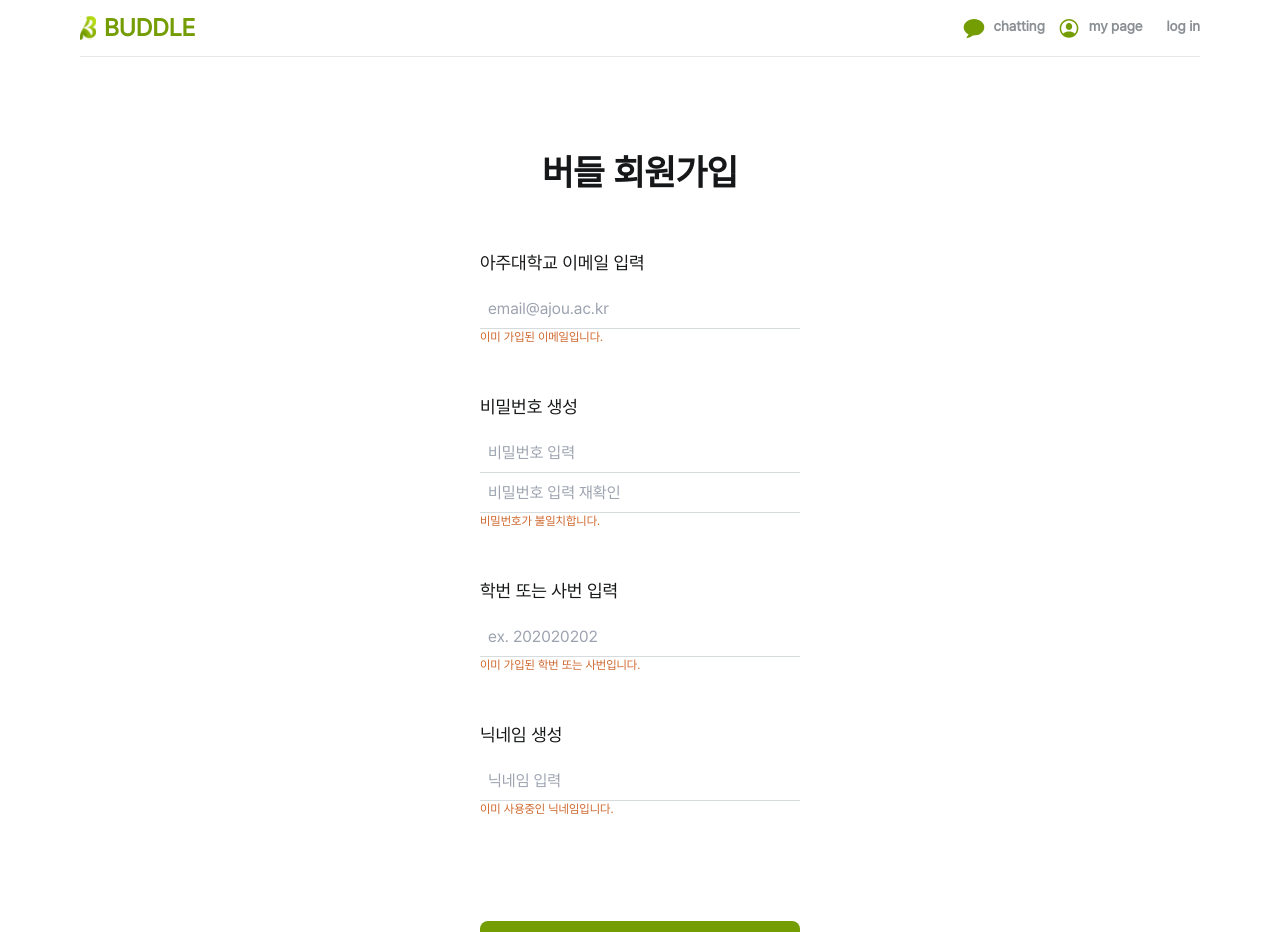
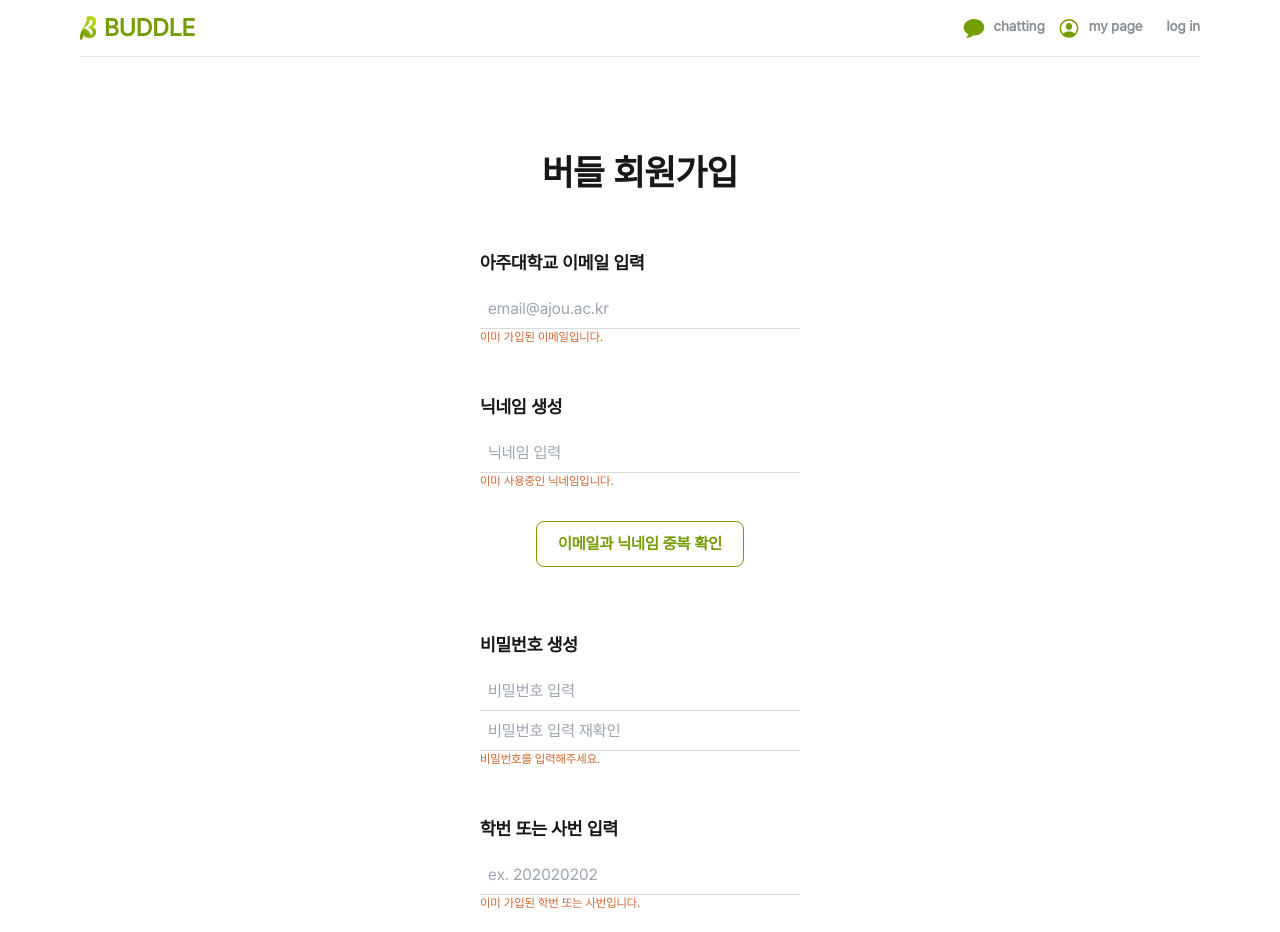
Before and after one commit to BuddlIes/FrontEnd, a React (Vite) app: page /Signup in a window 1280 px wide. Shown: the top 932 px of the page. Built offline with nearby package versions, Linux system fonts and the light colour scheme.

Commit message:
Feat:회원가입 페이지 디테일 수정 및 비밀번호 확인 기능 활성화

```diff
--- a/src/pages/Signup/Components/DuplicatecheckBtn/index.jsx
+++ b/src/pages/Signup/Components/DuplicatecheckBtn/index.jsx
@@ -3,8 +3,8 @@ import React, { useEffect, useState } from "react";
 
 function Duplicate() {
   return (
-    <div className="w-80 h-12 my-2 bg-main flex-1 py-2.5 px-4 text-base font-semibold text-white text-center hover:bg-[#ABB1B8] hover:text-[#FFF] transition-all rounded-lg">
-      중복 확인
+    <div className="w-52 h-11 mt-2 mb-10 bg-white flex-1 py-2.5 px-4 text-base font-semibold border border-[#749C03] text-[#749C03] text-center hover:border-[#ABB1B8] hover:text-[#ABB1B8] transition-all rounded-lg">
+      이메일과 닉네임 중복 확인
     </div>
   );
 }
--- a/src/pages/Signup/Components/EmailBtn/index.jsx
+++ b/src/pages/Signup/Components/EmailBtn/index.jsx
@@ -4,10 +4,11 @@ import React, { useEffect, useState } from "react";
 function Email() {
     return (
       <div class="flex flex-col py-6 px-5">
-        <div className="text-lg text-semibold text-[#161718] pb-3">아주대학교 이메일 입력</div>
+        <div className="text-lg font-bold text-[#161718] pb-3">아주대학교 이메일 입력</div>
         <input
           type="text"
           placeholder="email@ajou.ac.kr"
+          style={{ color: "#161718" }}
           class="w-80 h-10 py-2 px-2 border-b border-[#D6DBDE] text-base text-[#ABB1B8]"
         />
         <div className="text-xs font-normal text-[#CE6429]">이미 가입된 이메일입니다.</div>
--- a/src/pages/Signup/Components/IDBtn/index.jsx
+++ b/src/pages/Signup/Components/IDBtn/index.jsx
@@ -4,10 +4,11 @@ import React, { useEffect, useState } from "react";
 function ID() {
     return (
         <div class="flex flex-col py-6 px-5">
-        <div className="text-lg text-semibold text-[#161718] pb-3">학번 또는 사번 입력</div>
+        <div className="text-lg font-bold text-[#161718] pb-3">학번 또는 사번 입력</div>
         <input
           type="text"
           placeholder="ex. 202020202"
+          style={{ color: "#161718" }}
           class="w-80 h-10 py-2 px-2 border-b border-[#D6DBDE] text-base text-[#ABB1B8]"
         />
         <div className="text-xs font-normal text-[#CE6429]">이미 가입된 학번 또는 사번입니다.</div>
--- a/src/pages/Signup/Components/PwdBtn/index.jsx
+++ b/src/pages/Signup/Components/PwdBtn/index.jsx
@@ -1,21 +1,54 @@
 //비밀번호 생성
-import React, { useEffect, useState } from "react";
+import React, { useState } from "react";
 
 function Pwd() {
+  const [password, setPassword] = useState(""); // 비밀번호 상태
+  const [confirmPassword, setConfirmPassword] = useState(""); // 비밀번호 재확인 상태
+
+  // 비밀번호 입력란 값이 변경될 때 호출되는 함수
+  const handlePasswordChange = (event) => {
+    setPassword(event.target.value);
+  };
+
+  // 비밀번호 재확인 입력란 값이 변경될 때 호출되는 함수
+  const handleConfirmPasswordChange = (event) => {
+    setConfirmPassword(event.target.value);
+  };
+
+  const isPasswordEmpty = password.trim() === ""; // 비밀번호가 비어 있는지 확인
+
   return (
-        <div class="flex flex-col py-6 px-5">
-        <div className="text-lg text-semibold text-[#161718] pb-3">비밀번호 생성</div>
+    <div className="flex flex-col py-6 px-5">
+      <div className="text-lg font-bold text-[#161718] pb-3">비밀번호 생성</div>
       <input
         type="text"
         placeholder="비밀번호 입력"
-          class="w-80 h-10 py-2 px-2 border-b border-[#D6DBDE] text-base text-[#ABB1B8]"
+        value={password}
+        onChange={handlePasswordChange}
+        style={{ color: "#161718" }}
+        className="w-80 h-10 py-2 px-2 border-b border-[#D6DBDE] text-base text-[#ABB1B8]"
       />
       <input
         type="text"
         placeholder="비밀번호 입력 재확인"
-          class="w-80 h-10 py-2 px-2 border-b border-[#D6DBDE] text-base text-[#ABB1B8]"
+        value={confirmPassword}
+        onChange={handleConfirmPasswordChange}
+        style={{ color: "#161718" }}
+        className="w-80 h-10 py-2 px-2 border-b border-[#D6DBDE] text-base text-[#ABB1B8]"
       />
-        <div className="text-xs font-normal text-[#CE6429]">비밀번호가 불일치합니다.</div>
+      {isPasswordEmpty ? (
+        <div className="text-xs font-normal text-[#CE6429]">
+          비밀번호를 입력해주세요.
+        </div>
+      ) : password === confirmPassword ? (
+        <div className="text-xs font-normal text-[#13BB05]">
+          비밀번호가 일치합니다.
+        </div>
+      ) : (
+        <div className="text-xs font-normal text-[#CE6429]">
+          비밀번호가 불일치합니다.
+        </div>
+      )}
     </div>
   );
 }
--- a/src/pages/Signup/Components/SignupBtn/index.jsx
+++ b/src/pages/Signup/Components/SignupBtn/index.jsx
@@ -3,7 +3,7 @@ import React, { useEffect, useState } from "react";
 
 function Signup() {
   return (
-    <div className="w-80 h-12 my-2 bg-main flex-1 py-2.5 mb-24 px-4 text-base font-semibold text-white text-center hover:bg-[#ABB1B8] hover:text-[#FFF] transition-all rounded-lg">
+    <div className="w-72 h-11 my-2 bg-main flex-1 py-2.5 mb-24 px-4 text-base font-bold text-white text-center hover:bg-[#ABB1B8] hover:text-[#FFF] transition-all rounded-lg">
       회원 가입
     </div>
   );
--- a/src/pages/Signup/Components/UsernameBtn/index.jsx
+++ b/src/pages/Signup/Components/UsernameBtn/index.jsx
@@ -3,13 +3,14 @@ import React, { useEffect, useState } from "react";
 
 function Username() {
   return (
-    <div class="flex flex-col pt-6 pb-24 px-5">
-      <div className="text-lg text-semibold text-[#161718] pb-3">
+    <div class="flex flex-col pt-6 pb-6 px-5">
+      <div className="text-lg font-bold text-[#161718] pb-3">
         닉네임 생성
       </div>
       <input
         type="text"
         placeholder="닉네임 입력"
+        style={{ color: "#161718" }}
         class="w-80 h-10 py-2 px-2 border-b border-[#D6DBDE] text-base text-[#ABB1B8]"
       />
       <div className="text-xs font-normal text-[#CE6429]">
--- a/src/pages/Signup/index.jsx
+++ b/src/pages/Signup/index.jsx
@@ -16,10 +16,10 @@ function SignupPage() {
             버들 회원가입
           </div>
           <Email />
+          <Username />
+          <Duplicate />
           <Pwd />
           <ID />
-          <Username />
-          <Duplicate />
           <Signup />
         </div>
       </div>
```
Lines whose indentation alone changed are shown as unchanged.
